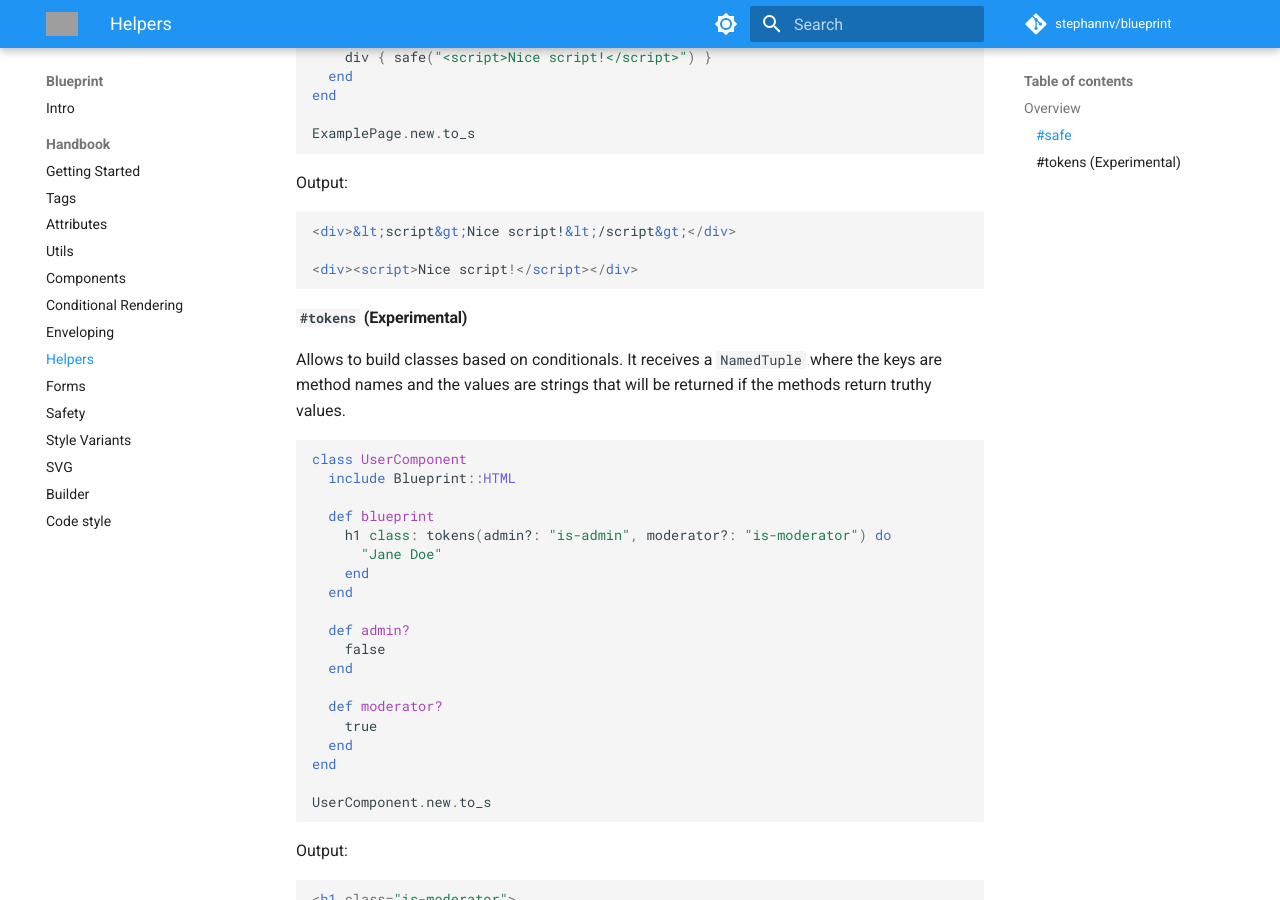
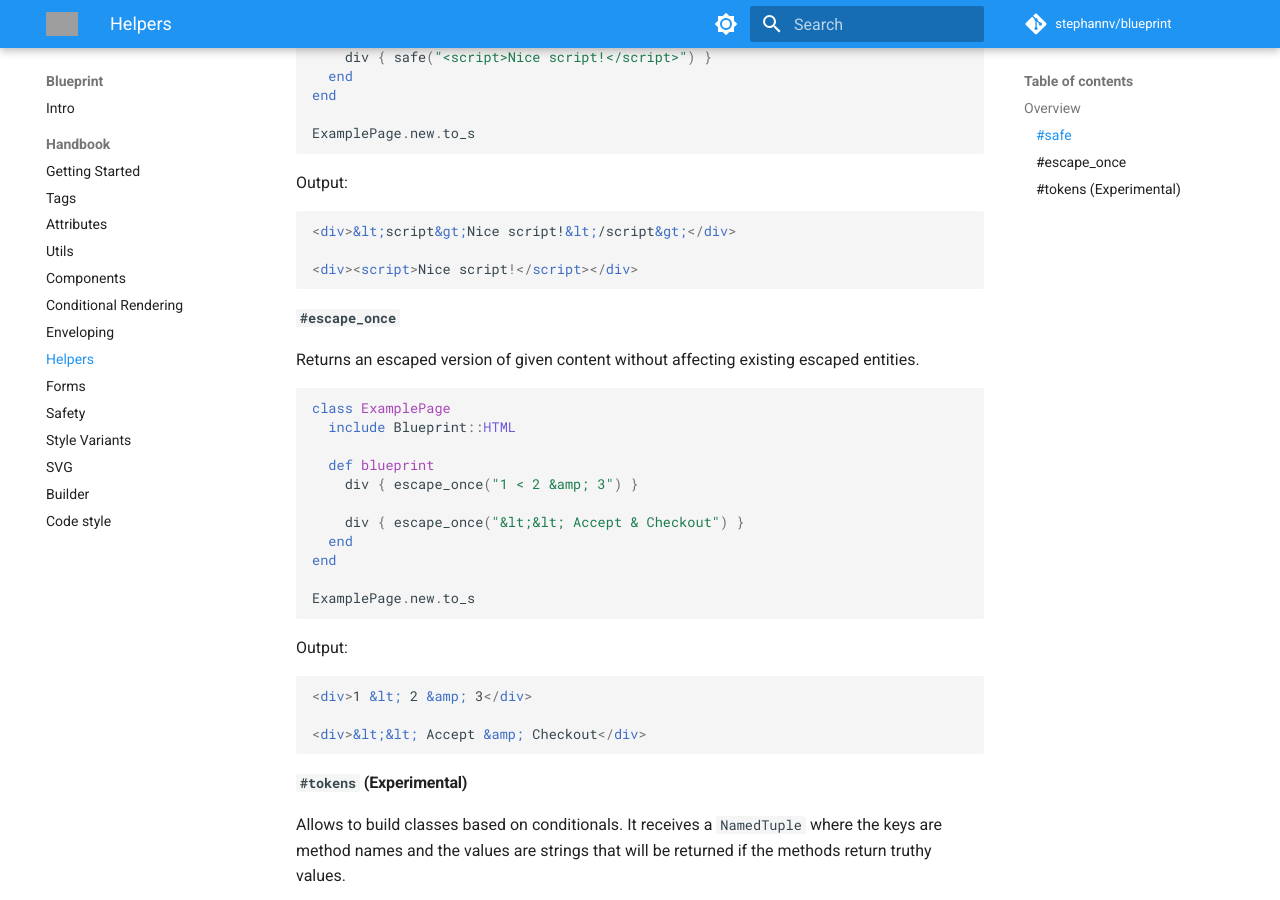
Before and after one commit to stephannv/blueprint-docs, an MkDocs documentation site: the page built from docs/handbook/helpers.md, in a window 1280 px wide and 900 px high, scrolled down 586 px. Built offline with MkDocs 1.6.1 and Material for MkDocs 9.7.7, drawn with Linux system fonts in a browser that asks for light colours; comment, search, counter and statistics services are not loaded; grey boxes are pictures that could not be loaded.

````diff
--- a/docs/handbook/helpers.md
+++ b/docs/handbook/helpers.md
@@ -36,6 +36,33 @@ Output:
 <div><script>Nice script!</script></div>
 ```
 
+#### `#escape_once`
+Returns an escaped version of given content without affecting existing escaped
+entities.
+
+```crystal
+class ExamplePage
+  include Blueprint::HTML
+
+  def blueprint
+    div { escape_once("1 < 2 &amp; 3") }
+
+    div { escape_once("&lt;&lt; Accept & Checkout") }
+  end
+end
+
+ExamplePage.new.to_s
+```
+
+Output:
+
+```html
+<div>1 &lt; 2 &amp; 3</div>
+
+<div>&lt;&lt; Accept &amp; Checkout</div>
+```
+
+
 
 #### `#tokens` (Experimental)
 Allows to build classes based on conditionals. It receives a `NamedTuple` where
````
Also changed, not shown: docs/handbook/safety.md (+7 -1 lines).
